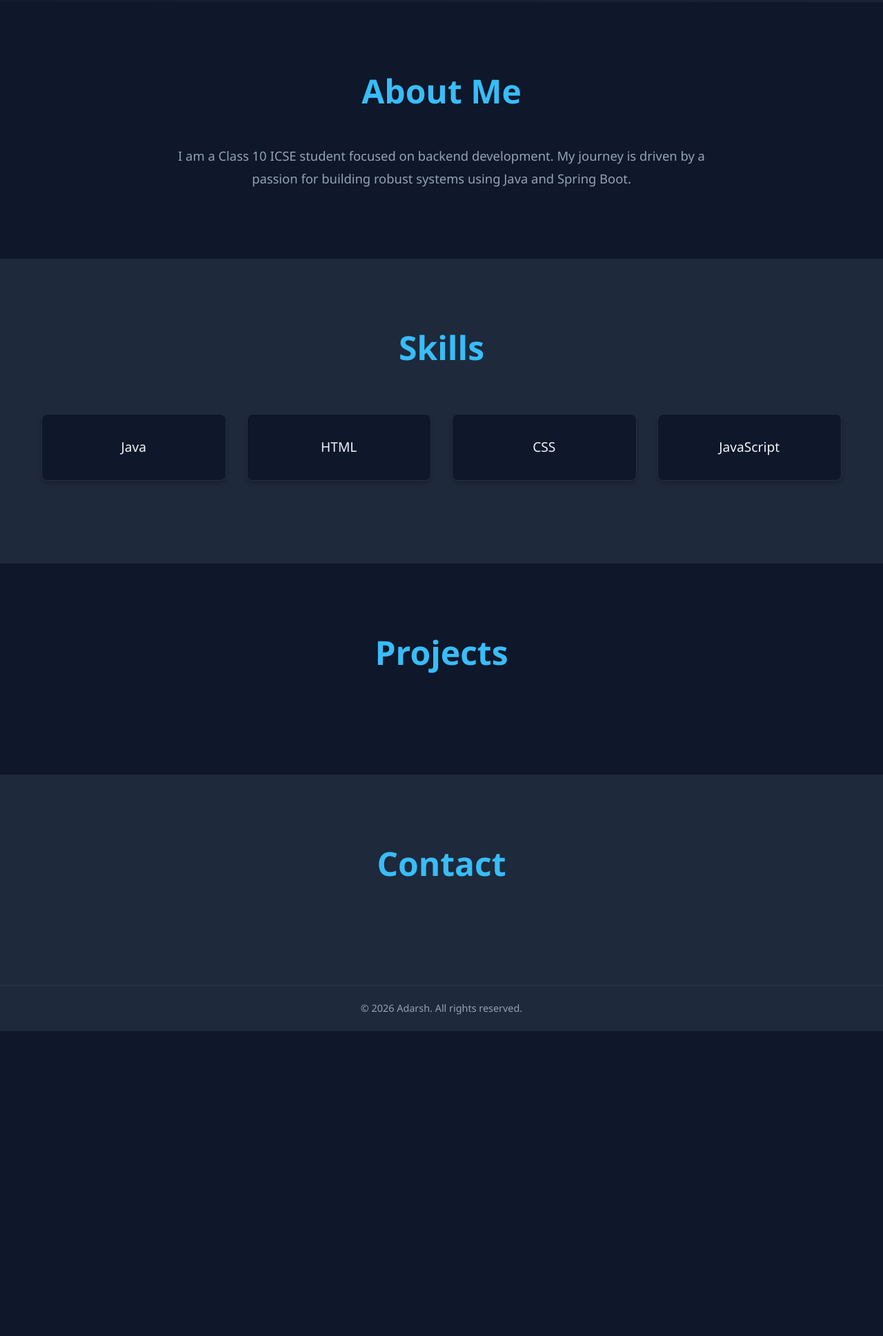
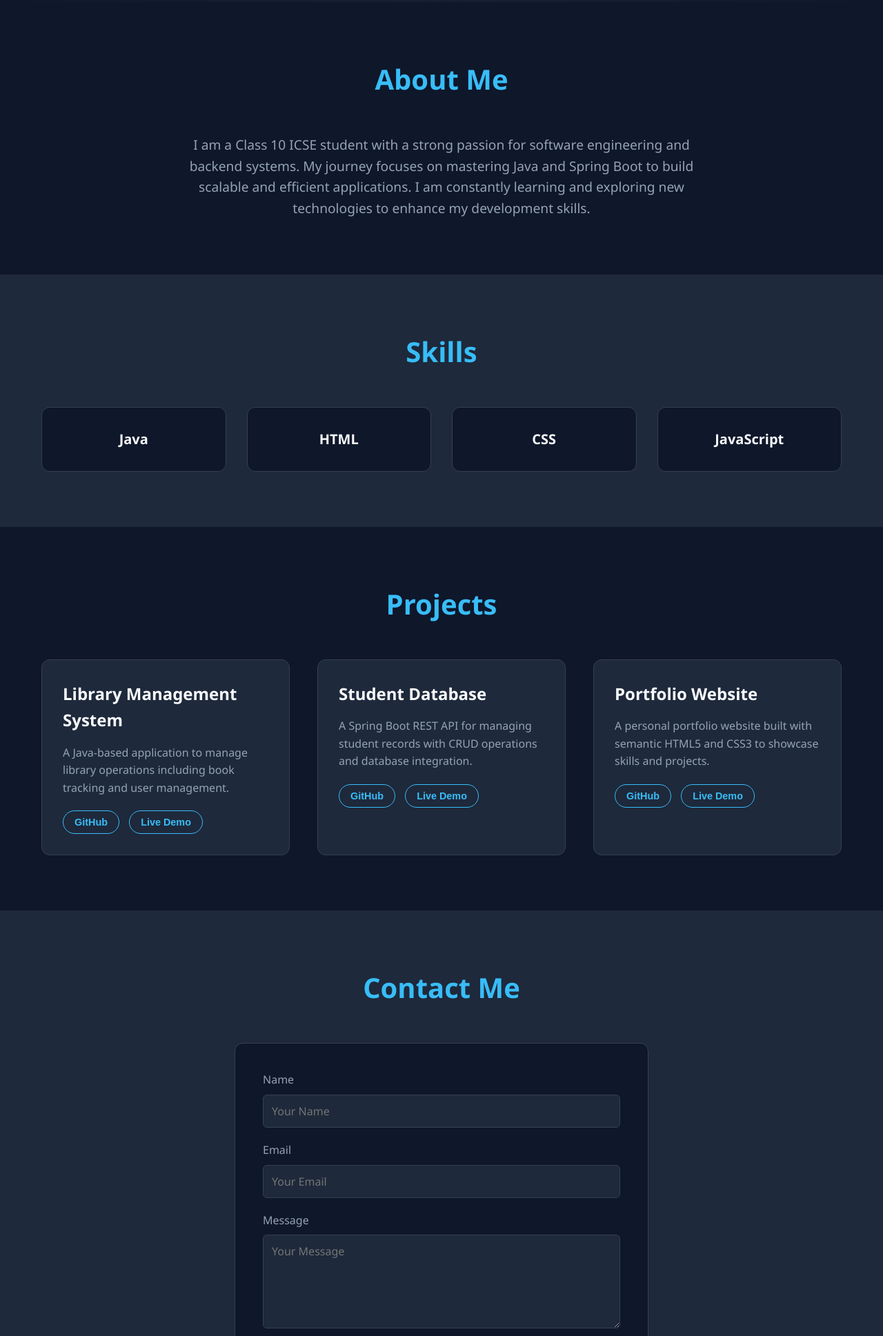
Before and after one commit to dev18adarsh/Portfolio_VibeCode, a plain HTML site: page html/index.html in a window 1280 px wide. Shown: the part 797-2734 px from the top of the page at 69% size. Before the commit the page ends 2292 px from the top, so only its background shows below. Drawn offline with Linux system fonts and the light colour scheme.

Commit message:
Completed the frontend.

```diff
--- a/css/styles.css
+++ b/css/styles.css
@@ -1,29 +1,23 @@
-/* =========================================
-   1. Variables & Reset
-   ========================================= */
-:root {
-    /* Color Palette - Slate & Blue Theme */
-    --bg-dark: #0f172a;
-    --bg-secondary: #1e293b;
-    --text-light: #f1f5f9;
-    --text-muted: #94a3b8;
-    --accent: #38bdf8;
-    --accent-hover: #0ea5e9;
-
-    /* Spacing & Layout */
-    --nav-height: 70px;
-    --container-max-width: 1200px;
-    --section-padding: 100px 20px;
-    --heading-line-height: 1.2;
-    --body-line-height: 1.8;
-}
-
-*,
-*::before,
-*::after {
+/* Global Reset */
+* {
     box-sizing: border-box;
     margin: 0;
     padding: 0;
+}
+
+:root {
+    /* Color Palette */
+    --bg-primary: #0f172a;
+    --bg-secondary: #1e293b;
+    --text-primary: #f8fafc;
+    --text-secondary: #94a3b8;
+    --accent: #38bdf8;
+    --accent-hover: #0ea5e9;
+    --border-color: #334155;
+
+    /* Layout */
+    --max-width: 1200px;
+    --nav-height: 70px;
 }
 
 html {
@@ -32,52 +26,57 @@ html {
 
 body {
     font-family: 'Segoe UI', Tahoma, Geneva, Verdana, sans-serif;
-    background-color: var(--bg-dark);
-    color: var(--text-light);
-    line-height: var(--body-line-height);
-    font-size: 1.1rem;
-    /* Better readability */
+    background-color: var(--bg-primary);
+    color: var(--text-primary);
+    line-height: 1.6;
+}
+
+/* Utilities */
+.container {
+    max-width: var(--max-width);
+    margin: 0 auto;
+    padding: 0 20px;
+}
+
+.section {
+    padding: 80px 0;
+}
+
+.alt-bg {
+    background-color: var(--bg-secondary);
+}
+
+.section-title {
+    font-size: 2.5rem;
+    color: var(--accent);
+    text-align: center;
+    margin-bottom: 3rem;
+    font-weight: 700;
 }
 
 a {
     text-decoration: none;
     color: inherit;
-    transition: color 0.3s ease;
 }
 
-ul {
-    list-style: none;
-}
-
-/* =========================================
-   2. Components
-   ========================================= */
-.container {
-    max-width: var(--container-max-width);
-    margin: 0 auto;
-    padding: 0 20px;
-}
-
-/* =========================================
-   3. Header & Navigation
-   ========================================= */
+/* Navbar */
 header {
-    background-color: var(--bg-secondary);
+    background-color: rgba(15, 23, 42, 0.95);
     height: var(--nav-height);
     position: fixed;
     top: 0;
-    left: 0;
     width: 100%;
     z-index: 1000;
-    box-shadow: 0 2px 10px rgba(0, 0, 0, 0.3);
+    box-shadow: 0 1px 0 rgba(255, 255, 255, 0.1);
+    backdrop-filter: blur(10px);
 }
 
-nav {
+.navbar {
     display: flex;
     justify-content: space-between;
     align-items: center;
     height: 100%;
-    max-width: var(--container-max-width);
+    max-width: var(--max-width);
     margin: 0 auto;
     padding: 0 20px;
 }
@@ -89,132 +88,214 @@ nav {
     letter-spacing: 1px;
 }
 
-nav ul {
+.nav-links {
     display: flex;
+    list-style: none;
     gap: 30px;
 }
 
-nav a {
+.nav-links a {
+    color: var(--text-primary);
+    transition: color 0.3s;
     font-weight: 500;
-    color: var(--text-light);
 }
 
-nav a:hover {
+.nav-links a:hover {
     color: var(--accent);
 }
 
-/* =========================================
-   4. Hero Section
-   ========================================= */
-.hero {
+/* Hero Section */
+.hero-section {
     height: 100vh;
     display: flex;
-    flex-direction: column;
+    align-items: center;
     justify-content: center;
-    align-items: center;
     text-align: center;
-    padding: 0 20px;
-    background: linear-gradient(135deg, var(--bg-dark) 0%, #1a2333 100%);
-    margin-top: 0;
-    /* Override default section spacing if needed */
+    background: radial-gradient(circle at center, #1e293b 0%, #0f172a 100%);
+    padding-top: var(--nav-height);
 }
 
-.hero h1 {
+.hero-content h1 {
     font-size: 4rem;
-    /* Larger hero heading */
+    margin-bottom: 20px;
     font-weight: 800;
-    line-height: var(--heading-line-height);
-    margin-bottom: 1.5rem;
-    color: var(--text-light);
 }
 
-.hero p {
-    font-size: 1.25rem;
-    color: var(--text-muted);
-    max-width: 600px;
+.subtitle {
+    font-size: 1.5rem;
+    color: var(--text-secondary);
+    margin-bottom: 40px;
 }
 
-/* =========================================
-   5. General Sections
-   ========================================= */
-section {
-    padding: var(--section-padding);
+/* Buttons */
+.btn {
+    display: inline-block;
+    padding: 12px 28px;
+    border-radius: 50px;
+    font-weight: 600;
+    transition: all 0.3s ease;
+    cursor: pointer;
+    border: none;
 }
 
-section h2 {
-    font-size: 3rem;
-    /* Larger section headings */
-    margin-bottom: 3rem;
-    /* More spacing below headings */
-    text-align: center;
-    color: var(--accent);
-    line-height: var(--heading-line-height);
+.primary-btn {
+    background-color: var(--accent);
+    color: var(--bg-primary);
 }
 
-section p {
-    text-align: center;
-    color: var(--text-muted);
+.primary-btn:hover {
+    background-color: var(--accent-hover);
+    transform: translateY(-2px);
+}
+
+.secondary-btn {
+    background-color: transparent;
+    color: var(--accent);
+    border: 2px solid var(--accent);
+    margin-left: 15px;
+}
+
+.secondary-btn:hover {
+    background-color: rgba(56, 189, 248, 0.1);
+    transform: translateY(-2px);
+}
+
+.sm-btn {
+    padding: 8px 16px;
+    font-size: 0.9rem;
+    background-color: var(--input-bg);
+    color: var(--accent);
+    border: 1px solid var(--accent);
+    margin-right: 10px;
+}
+
+.sm-btn:hover {
+    background-color: var(--accent);
+    color: var(--bg-primary);
+}
+
+/* About Section */
+.about-content {
     max-width: 800px;
     margin: 0 auto;
-    /* Center p text with max-width */
-    font-size: 1.15rem;
+    text-align: center;
 }
 
-/* Alternate background colors for sections */
-section:nth-of-type(odd) {
-    background-color: var(--bg-secondary);
+.about-content p {
+    font-size: 1.2rem;
+    color: var(--text-secondary);
 }
 
-section:nth-of-type(even) {
-    background-color: var(--bg-dark);
-}
-
-/* Adjust top padding for first section after hero to confirm with nav links */
-#about {
-    scroll-margin-top: var(--nav-height);
-}
-
-#skills,
-#projects,
-#contact {
-    scroll-margin-top: var(--nav-height);
-}
-
-/* =========================================
-   6. Skills Section
-   ========================================= */
+/* Skills Section */
 .skills-grid {
     display: grid;
     grid-template-columns: repeat(auto-fit, minmax(200px, 1fr));
     gap: 30px;
-    padding: 20px 0;
 }
 
 .skill-card {
-    background-color: var(--bg-secondary);
+    background-color: var(--bg-primary);
     padding: 30px;
-    border-radius: 8px;
-    border: 1px solid rgba(241, 245, 249, 0.1);
+    border-radius: 12px;
     text-align: center;
-    font-size: 1.2rem;
-    font-weight: 500;
-    color: var(--text-light);
-    box-shadow: 0 4px 6px rgba(0, 0, 0, 0.2);
+    border: 1px solid var(--border-color);
+    transition: transform 0.3s, border-color 0.3s;
 }
 
-/* Ensure darker background cards on dark background sections stand out */
-section:nth-of-type(odd) .skill-card {
-    background-color: var(--bg-dark);
+.skill-card:hover {
+    transform: translateY(-5px);
+    border-color: var(--accent);
 }
 
-/* =========================================
-   7. Footer
-   ========================================= */
+.skill-card h3 {
+    font-size: 1.25rem;
+    color: var(--text-primary);
+}
+
+/* Projects Section */
+.projects-grid {
+    display: grid;
+    grid-template-columns: repeat(auto-fit, minmax(300px, 1fr));
+    gap: 40px;
+}
+
+.project-card {
+    background-color: var(--bg-secondary);
+    border-radius: 12px;
+    padding: 30px;
+    border: 1px solid var(--border-color);
+    transition: transform 0.3s;
+}
+
+.project-card:hover {
+    transform: translateY(-5px);
+}
+
+.project-card h3 {
+    font-size: 1.5rem;
+    margin-bottom: 15px;
+    color: var(--text-primary);
+}
+
+.project-card p {
+    color: var(--text-secondary);
+    margin-bottom: 20px;
+    font-size: 1rem;
+}
+
+.project-actions {
+    margin-top: auto;
+}
+
+/* Contact Section */
+.contact-form {
+    max-width: 600px;
+    margin: 0 auto;
+    background-color: var(--bg-primary);
+    padding: 40px;
+    border-radius: 12px;
+    border: 1px solid var(--border-color);
+}
+
+.form-group {
+    margin-bottom: 20px;
+}
+
+.form-group label {
+    display: block;
+    margin-bottom: 8px;
+    color: var(--text-secondary);
+}
+
+.form-group input,
+.form-group textarea {
+    width: 100%;
+    padding: 12px;
+    background-color: var(--bg-secondary);
+    border: 1px solid var(--border-color);
+    border-radius: 6px;
+    color: var(--text-primary);
+    font-family: inherit;
+    font-size: 1rem;
+}
+
+.form-group input:focus,
+.form-group textarea:focus {
+    outline: none;
+    border-color: var(--accent);
+}
+
+.submit-btn {
+    width: 100%;
+    border-radius: 6px;
+}
+
+/* Footer */
 footer {
-    background-color: var(--bg-secondary);
-    padding: 20px;
+    padding: 40px 0;
     text-align: center;
-    color: var(--text-muted);
-    font-size: 0.9rem;
-    border-top: 1px solid rgba(255, 255, 255, 0.05);
+    color: var(--text-secondary);
+    border-top: 1px solid var(--border-color);
+    background-color: var(--bg-primary);
+    margin-top: auto;
 }
--- a/html/index.html
+++ b/html/index.html
@@ -4,15 +4,16 @@
 <head>
     <meta charset="UTF-8">
     <meta name="viewport" content="width=device-width, initial-scale=1.0">
-    <title>Adarsh - Backend Developer</title>
+    <title>Adarsh | Backend Developer</title>
     <link rel="stylesheet" href="../css/styles.css">
 </head>
 
 <body>
+    <!-- Navbar -->
     <header>
-        <nav>
+        <nav class="navbar">
             <div class="logo">Adarsh</div>
-            <ul>
+            <ul class="nav-links">
                 <li><a href="#home">Home</a></li>
                 <li><a href="#about">About</a></li>
                 <li><a href="#skills">Skills</a></li>
@@ -23,44 +24,121 @@
     </header>
 
     <main>
-        <section id="home" class="hero">
-            <h1>Hi, I'm Adarsh</h1>
-            <p>Aspiring Backend Developer | Java & Spring Boot</p>
-        </section>
-
-        <section id="about">
-            <div class="container">
-                <h2>About Me</h2>
-                <p>I am a Class 10 ICSE student focused on backend development. My journey is driven by a passion for
-                    building robust systems using Java and Spring Boot.</p>
-            </div>
-        </section>
-
-        <section id="skills">
-            <div class="container">
-                <h2>Skills</h2>
-                <div class="skills-grid">
-                    <div class="skill-card">Java</div>
-                    <div class="skill-card">HTML</div>
-                    <div class="skill-card">CSS</div>
-                    <div class="skill-card">JavaScript</div>
+        <!-- Hero Section -->
+        <section id="home" class="hero-section">
+            <div class="container hero-content">
+                <h1>Hi, I'm Adarsh</h1>
+                <p class="subtitle">Aspiring Backend Developer | Java & Spring Boot</p>
+                <div class="cta-buttons">
+                    <a href="#projects" class="btn primary-btn">View Projects</a>
+                    <a href="#contact" class="btn secondary-btn">Contact Me</a>
                 </div>
             </div>
         </section>
 
-        <section id="projects">
-            <h2>Projects</h2>
-            <p><!-- Add content here --></p>
+        <!-- About Section -->
+        <section id="about" class="section">
+            <div class="container">
+                <h2 class="section-title">About Me</h2>
+                <div class="about-content">
+                    <p>
+                        I am a Class 10 ICSE student with a strong passion for software engineering and backend systems.
+                        My journey focuses on mastering Java and Spring Boot to build scalable and efficient
+                        applications.
+                        I am constantly learning and exploring new technologies to enhance my development skills.
+                    </p>
+                </div>
+            </div>
         </section>
 
-        <section id="contact">
-            <h2>Contact</h2>
-            <p><!-- Add content here --></p>
+        <!-- Skills Section -->
+        <section id="skills" class="section alt-bg">
+            <div class="container">
+                <h2 class="section-title">Skills</h2>
+                <div class="skills-grid">
+                    <div class="skill-card">
+                        <h3>Java</h3>
+                    </div>
+                    <div class="skill-card">
+                        <h3>HTML</h3>
+                    </div>
+                    <div class="skill-card">
+                        <h3>CSS</h3>
+                    </div>
+                    <div class="skill-card">
+                        <h3>JavaScript</h3>
+                    </div>
+                </div>
+            </div>
+        </section>
+
+        <!-- Projects Section -->
+        <section id="projects" class="section">
+            <div class="container">
+                <h2 class="section-title">Projects</h2>
+                <div class="projects-grid">
+                    <!-- Project 1 -->
+                    <div class="project-card">
+                        <h3>Library Management System</h3>
+                        <p>A Java-based application to manage library operations including book tracking and user
+                            management.</p>
+                        <div class="project-actions">
+                            <button class="btn sm-btn">GitHub</button>
+                            <button class="btn sm-btn">Live Demo</button>
+                        </div>
+                    </div>
+                    <!-- Project 2 -->
+                    <div class="project-card">
+                        <h3>Student Database</h3>
+                        <p>A Spring Boot REST API for managing student records with CRUD operations and database
+                            integration.</p>
+                        <div class="project-actions">
+                            <button class="btn sm-btn">GitHub</button>
+                            <button class="btn sm-btn">Live Demo</button>
+                        </div>
+                    </div>
+                    <!-- Project 3 -->
+                    <div class="project-card">
+                        <h3>Portfolio Website</h3>
+                        <p>A personal portfolio website built with semantic HTML5 and CSS3 to showcase skills and
+                            projects.</p>
+                        <div class="project-actions">
+                            <button class="btn sm-btn">GitHub</button>
+                            <button class="btn sm-btn">Live Demo</button>
+                        </div>
+                    </div>
+                </div>
+            </div>
+        </section>
+
+        <!-- Contact Section -->
+        <section id="contact" class="section alt-bg">
+            <div class="container">
+                <h2 class="section-title">Contact Me</h2>
+                <form class="contact-form" action="#" method="POST">
+                    <div class="form-group">
+                        <label for="name">Name</label>
+                        <input type="text" id="name" name="name" required placeholder="Your Name">
+                    </div>
+                    <div class="form-group">
+                        <label for="email">Email</label>
+                        <input type="email" id="email" name="email" required placeholder="Your Email">
+                    </div>
+                    <div class="form-group">
+                        <label for="message">Message</label>
+                        <textarea id="message" name="message" rows="5" required placeholder="Your Message"></textarea>
+                    </div>
+                    <button type="submit" class="btn primary-btn submit-btn">Send Message</button>
+                </form>
+            </div>
         </section>
     </main>
 
+    <!-- Footer -->
     <footer>
-        <p>&copy; 2026 Adarsh. All rights reserved.</p>
+        <div class="container">
+            <p>&copy; 2026 Adarsh. All rights reserved.</p>
+        </div>
     </footer>
 
     <script src="../js/main.js"></script>
--- a/js/main.js
+++ b/js/main.js
@@ -1,4 +1,30 @@
-/**
- * Portfolio Main Script
- */
-console.log("Portfolio loaded.");
+// JavaScript for Portfolio Website
+
+// Log to console when the page is fully loaded
+document.addEventListener('DOMContentLoaded', () => {
+    console.log('Adarsh Portfolio Loaded Successfully');
+
+    // Smooth Scrolling for Navigation Links
+    const navLinks = document.querySelectorAll('nav a');
+
+    navLinks.forEach(link => {
+        link.addEventListener('click', (e) => {
+            e.preventDefault();
+
+            const targetId = link.getAttribute('href');
+            const targetSection = document.querySelector(targetId);
+
+            if (targetSection) {
+                // Calculate position with offset for fixed header
+                const headerOffset = 70;
+                const elementPosition = targetSection.getBoundingClientRect().top;
+                const offsetPosition = elementPosition + window.pageYOffset - headerOffset;
+
+                window.scrollTo({
+                    top: offsetPosition,
+                    behavior: 'smooth'
+                });
+            }
+        });
+    });
+});
```
